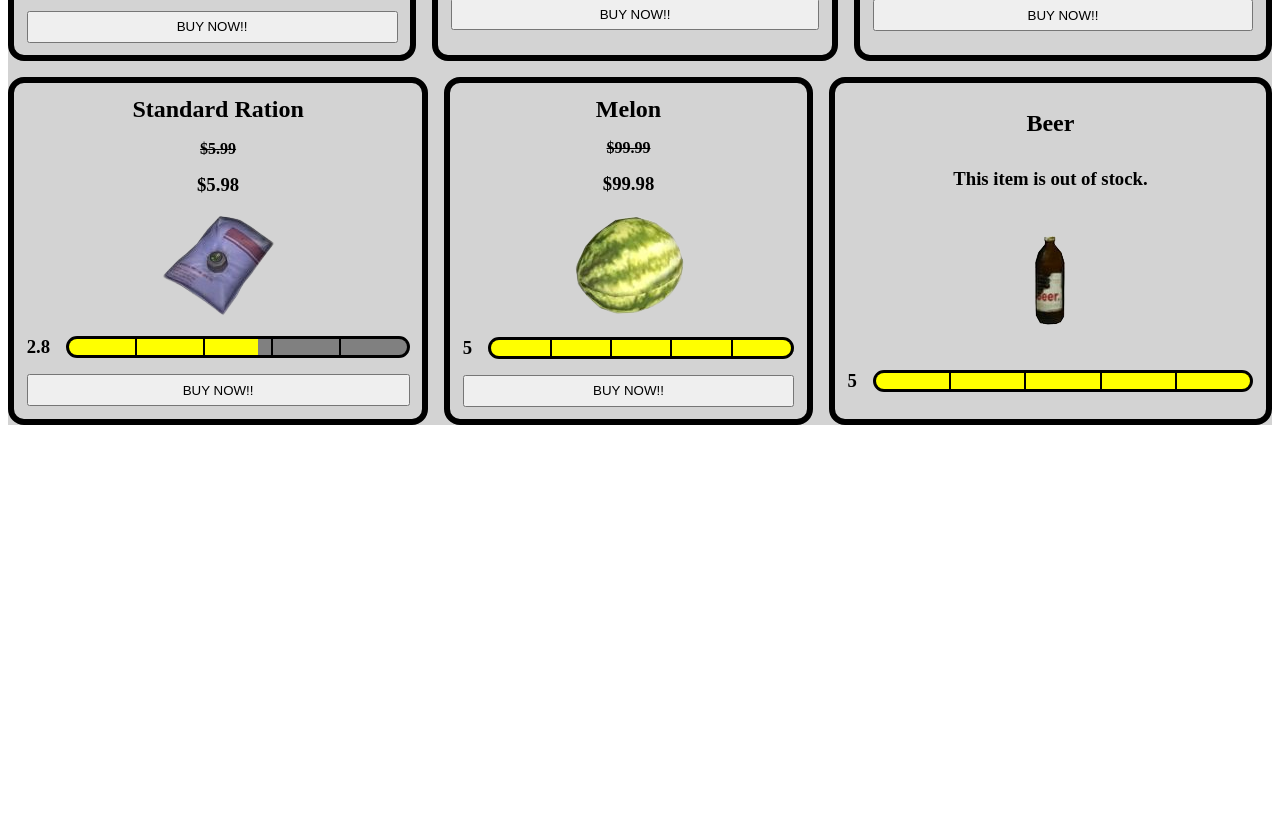
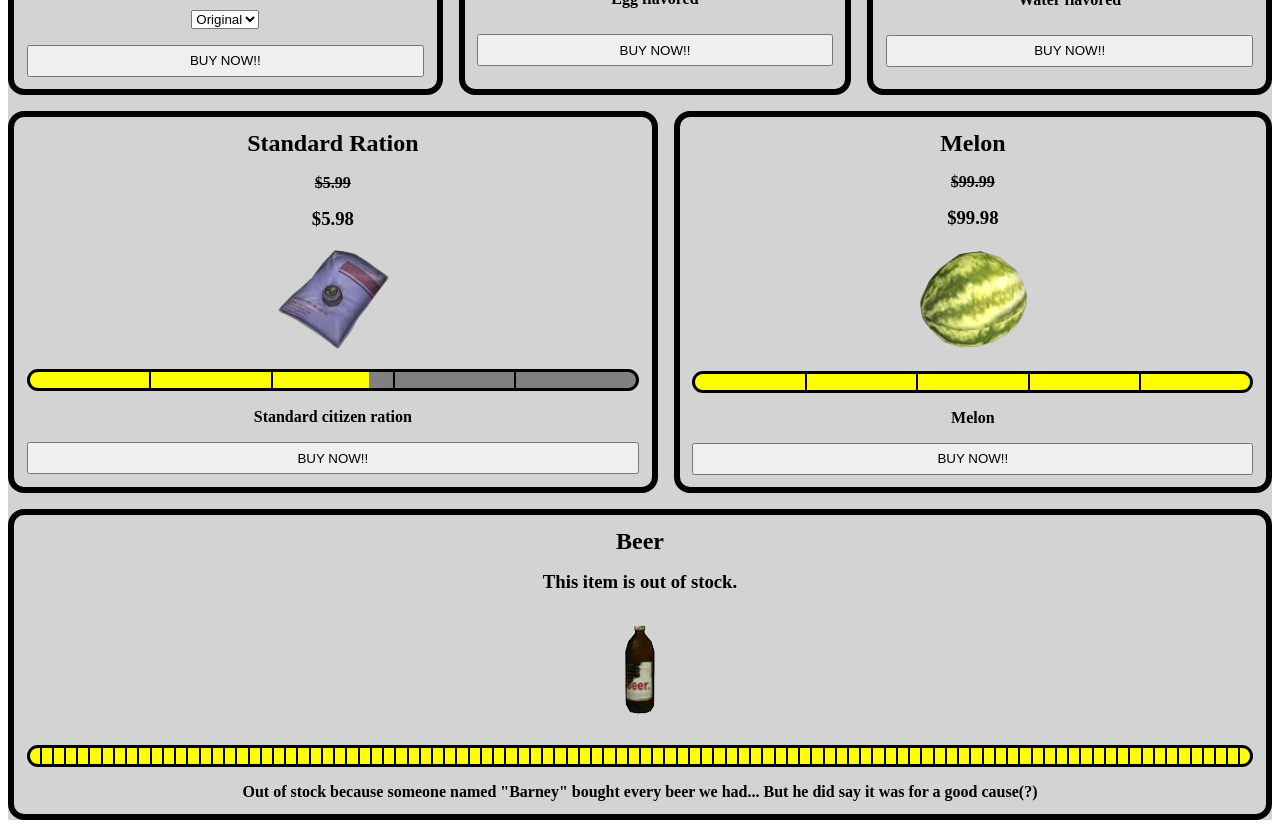
Before and after one commit to staten-island-tech/vite-project-d8b2896a-whydoesthecodenotwork, a website built with Vite: page bon-appevite/index.html in a window 1280 px wide. Shown: the part 411-1239 px from the top of the page. Before the commit the page ends 844 px from the top, so only its background shows below. Built offline with nearby package versions, Linux system fonts and the light colour scheme.

Commit message:
Use more website

```diff
--- a/bon-appevite/index.html
+++ b/bon-appevite/index.html
@@ -4,10 +4,10 @@
         <meta charset="UTF-8" />
         <link rel="icon" type="image/svg+xml" href="/vite.svg" />
         <meta name="viewport" content="width=device-width, initial-scale=1.0" />
-		<title>Vite App</title>
+        <title>city 17 gift shop</title>
     </head>
     <body>
-		<h1>horrible menu</h1>
+        <h1>city 17 gift shop</h1>
         <div id="app"></div>
         <script type="module" src="js/main.js"></script>
     </body>
--- a/bon-appevite/js/cards.js
+++ b/bon-appevite/js/cards.js
@@ -22,7 +22,7 @@ const products = [
                     "Dr. Breen's private reserve, now with a red twist.",
                 price: 2.0,
                 discounted: 1.0,
-                rating: 4.4,
+                rating: 4,
             },
             {
                 type: "Yellow",
@@ -30,7 +30,7 @@ const products = [
                 description: "Now with replicated artifical lemon flavor!",
                 price: 1.79,
                 discounted: 0.89,
-                rating: 4.8,
+                rating: 4.7,
             },
         ],
     },
@@ -93,9 +93,9 @@ const products = [
             {
                 price: NaN,
                 discounted: NaN,
-                rating: 5,
+                rating: 100,
                 image: "beer.png",
-                description: "Melon",
+                description: `Out of stock because someone named "Barney" bought every beer we had... But he did say it was for a good cause(?)`,
             },
         ],
     },
--- a/bon-appevite/js/main.js
+++ b/bon-appevite/js/main.js
@@ -1,7 +1,11 @@
 import { products } from "./cards.js";
-const head = document.querySelector("head");
-const app = document.querySelector("#app");
-head.insertAdjacentHTML(
+
+const DOMSelectors = {
+    head: document.querySelector("head"),
+    app: document.querySelector("#app"),
+};
+
+DOMSelectors.head.insertAdjacentHTML(
     "beforeend",
     `<link rel="stylesheet" href="styles/style.css">`
 );
@@ -12,7 +16,7 @@ products.forEach((product) => {
 });
 
 function preloadImage(item) {
-    head.insertAdjacentHTML(
+    DOMSelectors.head.insertAdjacentHTML(
         "beforeend",
         `<link rel="preload" href="images/${item.image}" as="image" />`
     );
@@ -28,7 +32,7 @@ function updateFilter(event) {
     } catch (error) {
         // we ran this function outside of an event listener... too bad!
     }
-    app.replaceChildren();
+    DOMSelectors.app.replaceChildren();
     // const filteredProducts = products.filter(
     //     (product) => product.types[product.selected].rating > 3
     // );
@@ -42,38 +46,47 @@ updateFilter();
 function addCard(product) {
     {
         insertCard(product); // insert card with all fields filled
-        updateCard(app.lastElementChild, product); // go in and edit the fields that aren't needed and other stuff
+        updateCard(DOMSelectors.app.lastElementChild, product); // go in and edit the fields that aren't needed and other stuff
     }
 }
 
 function insertCard(product) {
     var item = product.types[0]; // get the first one by default
-    product.selected = 0;
-    app.insertAdjacentHTML(
+    // This is a blank card... too bad!
+    DOMSelectors.app.insertAdjacentHTML(
         "beforeend",
         `
 		<div class="card">
+		</div>
+		`
+    );
+}
+
+function updateCard(card, product) {
+    // if the card has a select element (it will not have one if it has only 1 type or it just got created),
+    // update product.selected to the selected option
+    // it will then be used in updating the card
+    if (card.querySelector("select")) {
+        product.selected = card.querySelector("select").selectedIndex;
+    }
+    // all products have a default product.selected of 0
+    var item = product.types[product.selected];
+    card.innerHTML = `
                         <h2>${product.name}</h2>
                         <s><h4>$${item.price}</h4></s>
                             <h3>$${item.discounted}</h3>
                             <img src="images/${item.image}" alt="great product" />
-			<div class="rating">
-				<h3>${item.rating}</h3>
-				<div class="stars">
-
+                            <div class="rating" title="This item has a rating of ${item.rating} stars">
+                                <div class="stars"></div>
                             </div>
-            </div>
+                            <h4>${item.description}</h4>
                             <button onclick="alert('you shall not buy!!')">
                             BUY NOW!!
                             </button>
-		</div>
-		`
-    );
-
-    const card = app.lastElementChild;
+    `;
 
     // add a select element if it doesn't already exist and we need it
-    if ((card.querySelector("select") == null) & (product.types.length > 1)) {
+    if (product.types.length > 1) {
         const select = document.createElement("select");
         product.types.forEach((type) => {
             select.insertAdjacentHTML(
@@ -81,7 +94,8 @@ function insertCard(product) {
                 `<option value="${type.type}">${type.type}</option>`
             );
         });
-        select.children[0].selected = true;
+        // because we just blew up the select element and are re-adding it, select the last user selected element
+        select.children[product.selected].selected = true;
         card.querySelector("button").insertAdjacentElement(
             "beforebegin",
             select
@@ -90,46 +104,7 @@ function insertCard(product) {
             updateCard(card, product);
         });
     }
-}
 
-function updateCard(card, product) {
-    if (card.querySelector("select")) {
-        product.selected = card.querySelector("select").selectedIndex;
-        var item = product.types[product.selected];
-        card.innerHTML = `
-							<h2>${product.name}</h2>
-							<s><h4>$${item.price}</h4></s>
-								<h3>$${item.discounted}</h3>
-								<img src="images/${item.image}" alt="great product" />
-								<div class="rating">
-									<h3>${item.rating}</h3>
-									<div class="stars">
-
-									</div>
-                                </div>
-                                <select></select>
-								<button onclick="alert('you shall not buy!!')">
-								BUY NOW!!
-								</button>
-        `;
-        // redo the card with all the new values, but don't use insertCard because that adds a new card
-        // then edit the select element i threw in there
-        const select = card.querySelector("select");
-        product.types.forEach((type) =>
-            select.insertAdjacentHTML(
-                "beforeend",
-                `<option value="${type.type}">${type.type}</option>`
-            )
-        );
-        select.children[product.selected].selected = true;
-        card.querySelector("select").addEventListener("change", function () {
-            updateCard(card, product);
-        });
-    } else {
-        var item = product.types[0];
-    }
-
-    // console.log(item);
     // If the item has no price, label it as out of stock
     if (isNaN(item.price)) {
         card.querySelector("h4").innerText = "This item is out of stock.";
@@ -149,7 +124,8 @@ function updateCard(card, product) {
     // Items with dropdown will just keep adding stars
     stars.replaceChildren();
     var rating = item.rating;
-    for (let i = 0; i < 5; i++) {
+    while (rating > 0 || stars.children.length < 5) {
+        // Now we can have more than 5 stars
         stars.insertAdjacentHTML(
             "beforeend",
             `
@@ -159,10 +135,8 @@ function updateCard(card, product) {
 					</div>
 					`
         );
-        if (rating > 0) {
         stars.lastElementChild.children[0].style.width =
             Math.min(1, rating) * 100 + "%";
         rating -= 1;
     }
 }
-}
--- a/bon-appevite/styles/style.css
+++ b/bon-appevite/styles/style.css
@@ -15,12 +15,12 @@
     align-items: center;
     display: flex;
     flex-direction: column;
-	max-width: 50%;
     min-width: 20%;
     gap: 1rem;
     padding: 1%;
     flex-grow: 1;
     justify-content: space-evenly;
+    text-align: center;
 }
 
 .card * {
```
Lines whose indentation alone changed are shown as unchanged.
